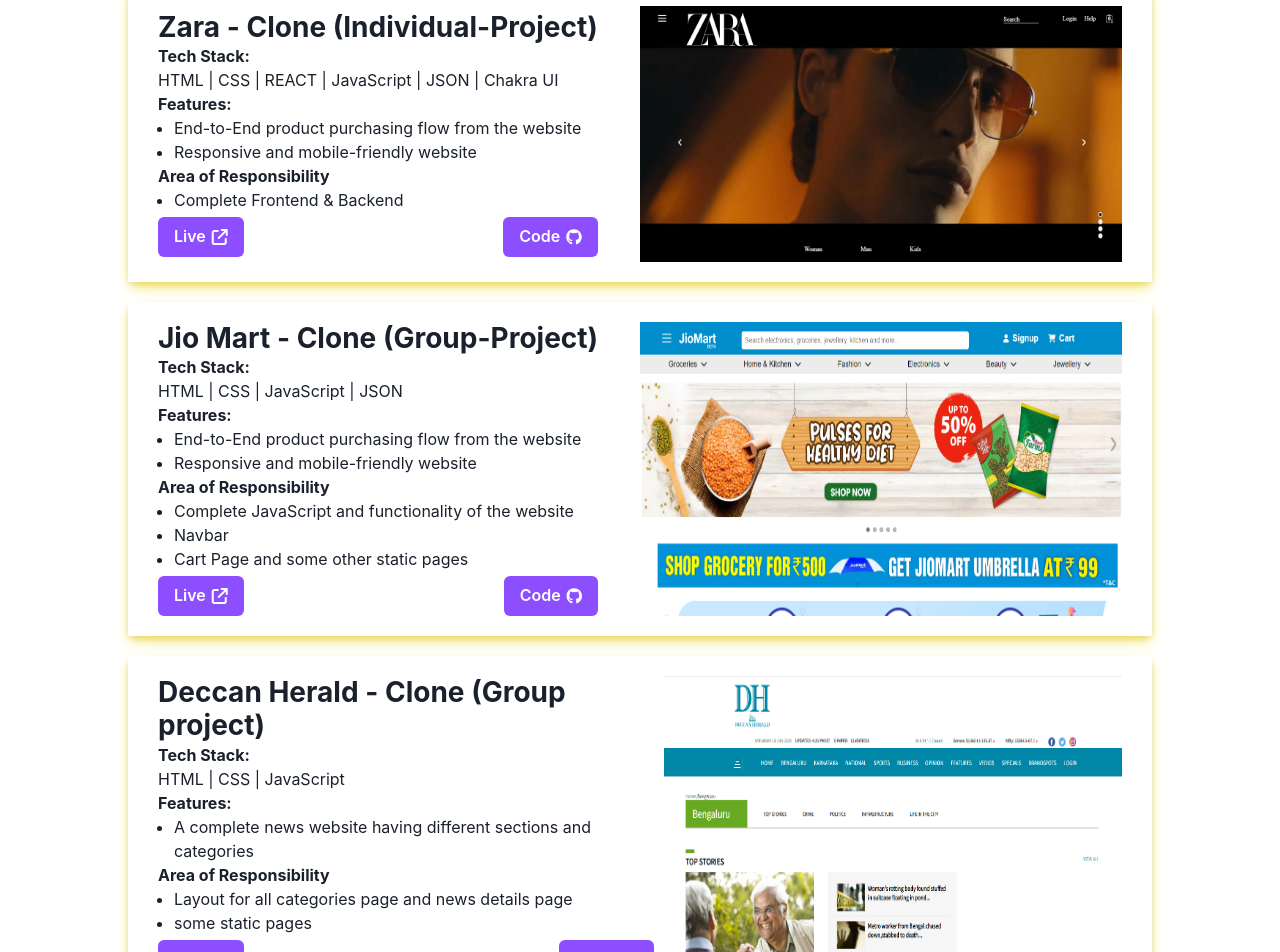
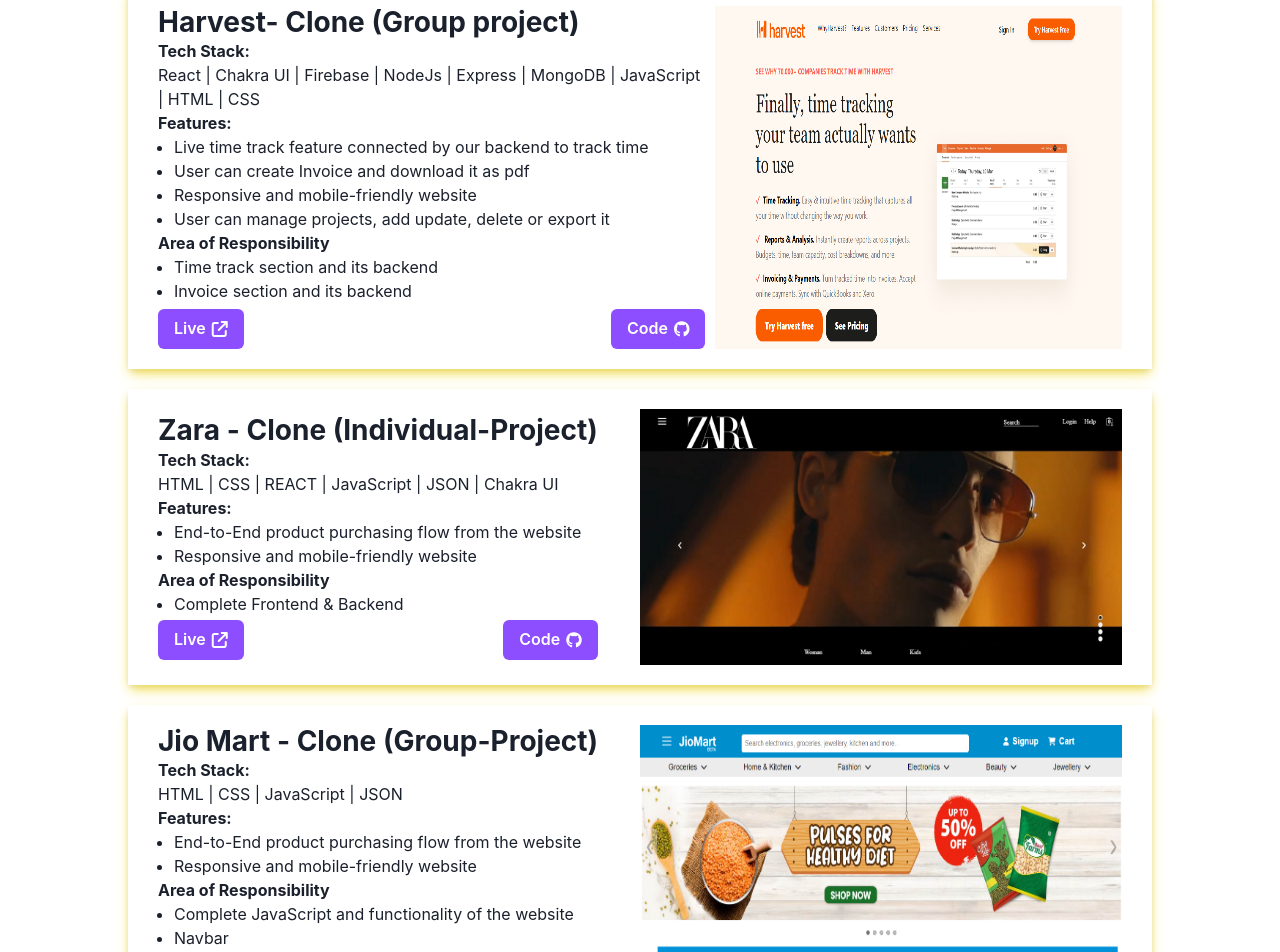
Before and after one commit to faizanghani2222/faizanghani2222.github.io, a React (Create React App) app: page / in a window 1280 px wide. Shown: the part 2203-3155 px from the top of the page. Built offline with nearby package versions, Linux system fonts and the light colour scheme.

Commit message:
updated projects

```diff
--- a/src/Container/Projects.jsx
+++ b/src/Container/Projects.jsx
@@ -2,7 +2,7 @@
 import React from 'react';
 import Fade from 'react-reveal/Fade';
 import zara from "../images/zara.png"
-import dh from "../images/dh.png"
+import gh from "../images/gh.png"
 import jio from "../images/jio.png"
 import GitHubCalendar from 'react-github-calendar';
 function Projects(){
@@ -21,7 +21,47 @@
             <Heading fontWeight="600" fontSize="16px" w="fit-content" px="10px" py="5px" m="auto" background="rgb(245, 223, 78)">Projects</Heading>
             <Heading fontSize="32px" px="10%" textAlign="center">Some of my recent projects</Heading>
             <Box mt="3%" pb="30px" px="10%">
-                <Fade left cascade>
+
+            <Fade left cascade>
+                <Flex  wrap={{base:"wrap-reverse",md:"nowrap",lg:"nowrap"}} gap={"10px"} mb="20px" px="30px" py="20px"  boxShadow={"rgb(245, 223, 78) 0px 6px 12px -2px, rgba(0, 0, 0, 0.3) 0px 3px 7px -3px"} justify="space-between">
+                    <Box>
+                    <Heading fontSize={["20px","28px","28px"]}>Harvest- Clone (Group project)</Heading>
+                    <Text as="b">Tech Stack:</Text><Text>React | Chakra UI | Firebase | NodeJs | Express | MongoDB |
+JavaScript | HTML | CSS</Text>
+                    <Text display="block" as="b">Features:</Text>
+                    <UnorderedList>
+                        <ListItem>Live time track feature connected by our backend to track time</ListItem>
+                        <ListItem>User can create Invoice and download it as pdf</ListItem>
+                        <ListItem>Responsive and mobile-friendly website</ListItem>
+                        <ListItem>User can manage projects, add update, delete or export it</ListItem>
+                   </UnorderedList>
+
+                    <Text display="block" as="b">Area of Responsibility</Text>
+                    <UnorderedList>
+                        <ListItem>Time track section and its backend</ListItem>
+                        <ListItem>Invoice section and its backend</ListItem>
+                   </UnorderedList>
+                   <Flex mt="1%" justify="space-between" alignItems="center">
+                   <Link href="https://get-harvest-rct201clone.netlify.app/" isExternal>
+                    <Button background="rgb(140, 78, 255)" color="white">Live
+                    <i style={{marginLeft:"6px"}} class="fa-sharp fa-solid fa-arrow-up-right-from-square"></i>
+                    </Button>
+                    </Link>
+                    <Link href="https://github.com/SHARUN266/Get-Harvest-clone" isExternal>
+                    <Button background="rgb(140, 78, 255)" color="white">Code
+                    <i style={{marginLeft:"6px"}} class="fa-brands fa-github"></i>
+                    </Button>
+                    </Link>
+                   </Flex>
+                    </Box>
+                    <Box w={["100%","100%","50%","50%"]}>
+                        <Image transition="transform .2s" _hover={{transform:" scale(1.2)"}} w="100%" h={["200px","100%%","100%"]} src={gh}/>
+                    </Box>
+                </Flex>
+                </Fade>
+
+
+                <Fade right cascade>
                 <Flex  wrap={{base:"wrap-reverse",md:"nowrap",lg:"nowrap"}} gap={"10px"} mb="20px" px="30px" py="20px"  boxShadow={"rgb(245, 223, 78) 0px 6px 12px -2px, rgba(0, 0, 0, 0.3) 0px 3px 7px -3px"} justify="space-between">
                     <Box py="5px">
                     <Heading fontSize={["20px","28px","28px"]}>Zara - Clone (Individual-Project)</Heading>
@@ -54,7 +94,7 @@
                 </Flex>
                 </Fade>
 
-                <Fade right cascade>
+                <Fade left cascade>
                 <Flex  wrap={{base:"wrap-reverse",md:"nowrap",lg:"nowrap"}} gap={"10px"} mb="20px" px="30px" py="20px"  boxShadow={"rgb(245, 223, 78) 0px 6px 12px -2px, rgba(0, 0, 0, 0.3) 0px 3px 7px -3px"} justify="space-between">
                     <Box>
                     <Heading fontSize={["20px","28px","28px"]}>Jio Mart - Clone (Group-Project)</Heading>
@@ -89,38 +129,7 @@
                 </Flex>
                 </Fade>
 
-                <Fade left cascade>
-                <Flex  wrap={{base:"wrap-reverse",md:"nowrap",lg:"nowrap"}} gap={"10px"} mb="20px" px="30px" py="20px"  boxShadow={"rgb(245, 223, 78) 0px 6px 12px -2px, rgba(0, 0, 0, 0.3) 0px 3px 7px -3px"} justify="space-between">
-                    <Box>
-                    <Heading fontSize={["20px","28px","28px"]}>Deccan Herald - Clone (Group project)</Heading>
-                    <Text as="b">Tech Stack:</Text><Text> HTML | CSS | JavaScript</Text>
-                    <Text display="block" as="b">Features:</Text>
-                    <UnorderedList>
-                        <ListItem>A complete news website having different sections and categories</ListItem>
-                   </UnorderedList>
-                    <Text display="block" as="b">Area of Responsibility</Text>
-                    <UnorderedList>
-                        <ListItem>Layout for all categories page and news details page</ListItem>
-                        <ListItem>some static pages</ListItem>
-                   </UnorderedList>
-                   <Flex mt="1%" justify="space-between" alignItems="center">
-                   <Link href="https://enchanting-muffin-9f8441.netlify.app/" isExternal>
-                    <Button background="rgb(140, 78, 255)" color="white">Live
-                    <i style={{marginLeft:"6px"}} class="fa-sharp fa-solid fa-arrow-up-right-from-square"></i>
-                    </Button>
-                    </Link>
-                    <Link href="https://github.com/Sakil9051/WEB-101-Project" isExternal>
-                    <Button background="rgb(140, 78, 255)" color="white">Code
-                    <i style={{marginLeft:"6px"}} class="fa-brands fa-github"></i>
-                    </Button>
-                    </Link>
-                   </Flex>
-                    </Box>
-                    <Box w={["100%","100%","50%","50%"]}>
-                        <Image transition="transform .2s" _hover={{transform:" scale(1.2)"}} w="100%" h={["200px","100%%","100%"]} src={dh}/>
-                    </Box>
-                </Flex>
-                </Fade>
+
                 <Fade right cascade>
                 <Box mt={["15%","7%"]}>
 
```
Also changed, not shown: src/images/dh.png (deleted), src/images/gh.png (added).
